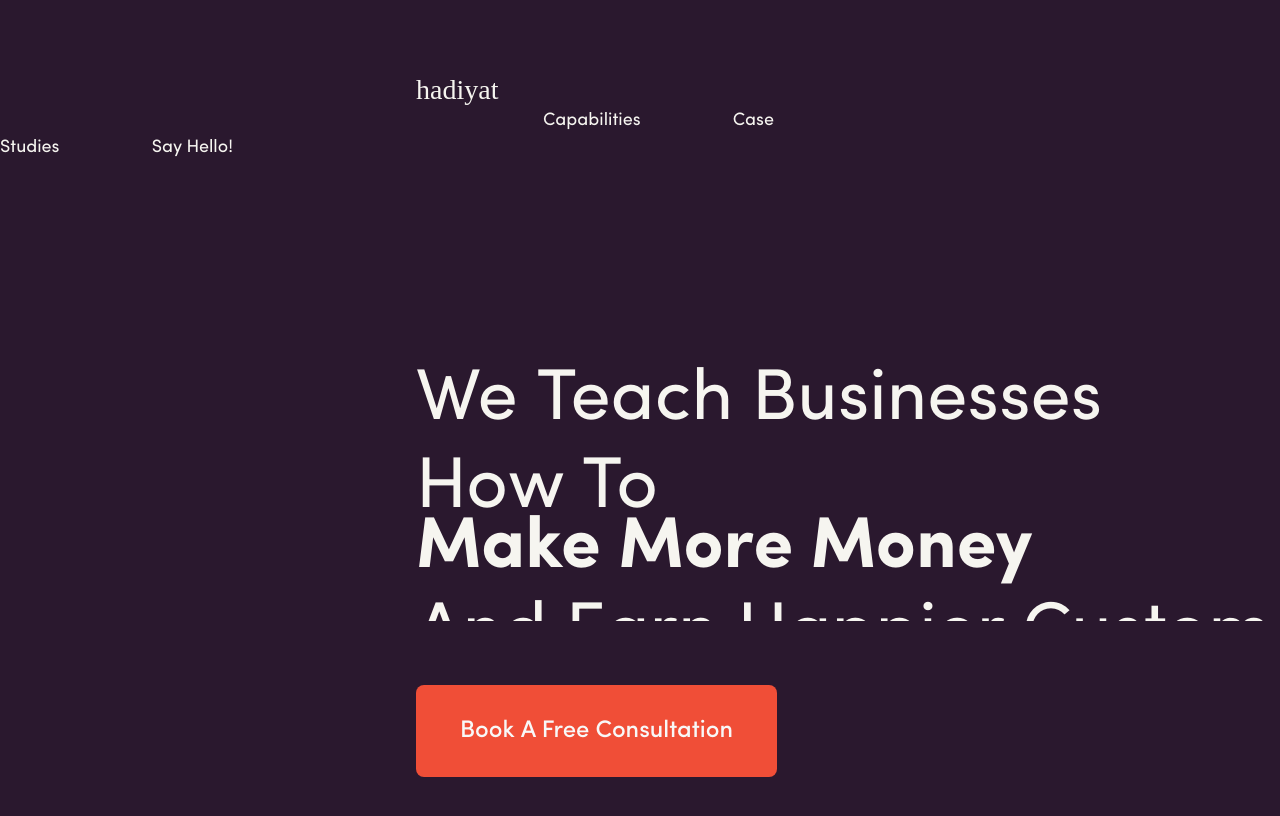
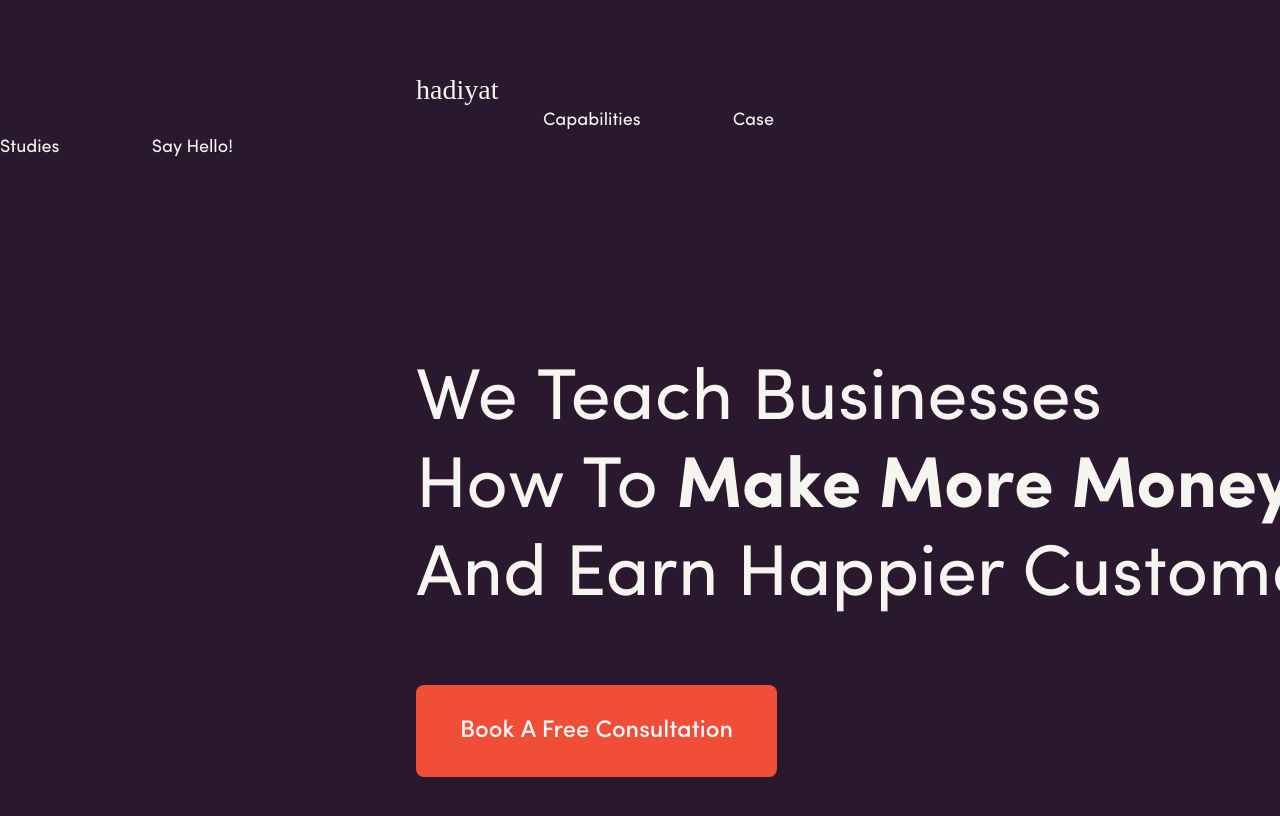
Before and after one commit to sazzadsourov/hadiyat, a plain HTML site: page index.html in a window 1280 px wide. Shown: the top 816 px of the page. Drawn offline with nearby package versions, Linux system fonts and the light colour scheme; a web font is replaced by a local one.

Commit message:
edit hero section

```diff
--- a/css/style.css
+++ b/css/style.css
@@ -95,11 +95,12 @@ header {
   text-transform: capitalize;
   line-height: 88px;
 }
-.hero_box span {
+.hero_box strong {
   font-family: Sofia\Pro\Bold\Az;
   font-size: 72px;
   color: #f6f5f0;
   text-transform: capitalize;
+  display: inline;
 }
 .hero_btn {
   padding-bottom: 425px;
@@ -492,7 +493,7 @@ header {
 .fa_question {
   margin-left: 416px;
   margin-right: 374px;
-  padding-bottom: 250px;
+  padding-bottom: 250 px;
 }
 /*  */
 .client_accordion {
--- a/index.html
+++ b/index.html
@@ -39,7 +39,7 @@
     <section class="hero">
         <div class="hero_box">
             <h2>We teach businesses</h2>
-            <h2>how to <span>make more money</span></h2>
+            <h2>how to <strong>make more money</strong></h2>
             <h2> and earn happier customers.</h2>
         </div>
         <div class="hero_btn">
```
